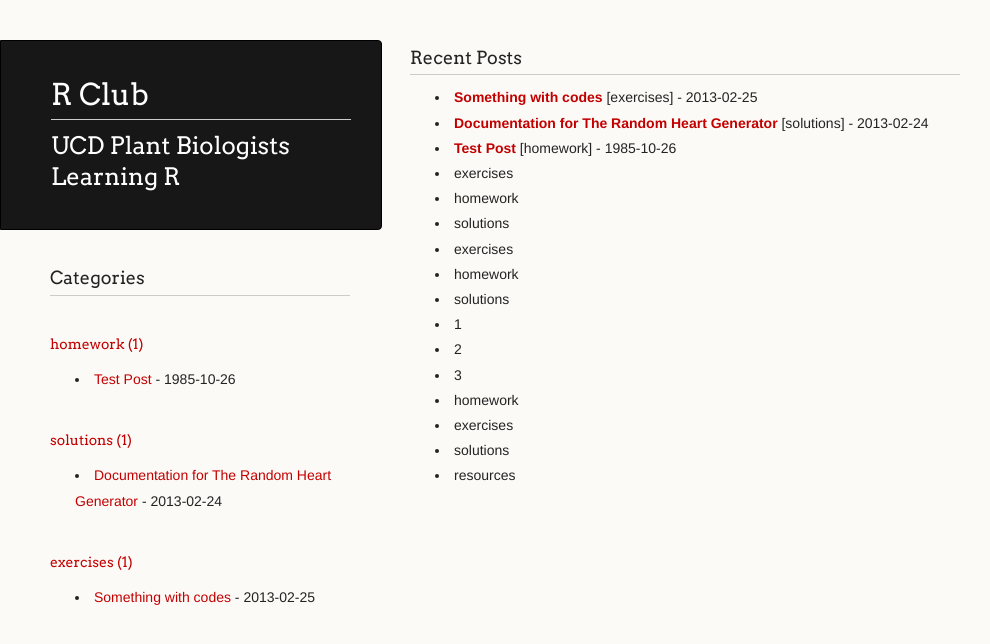
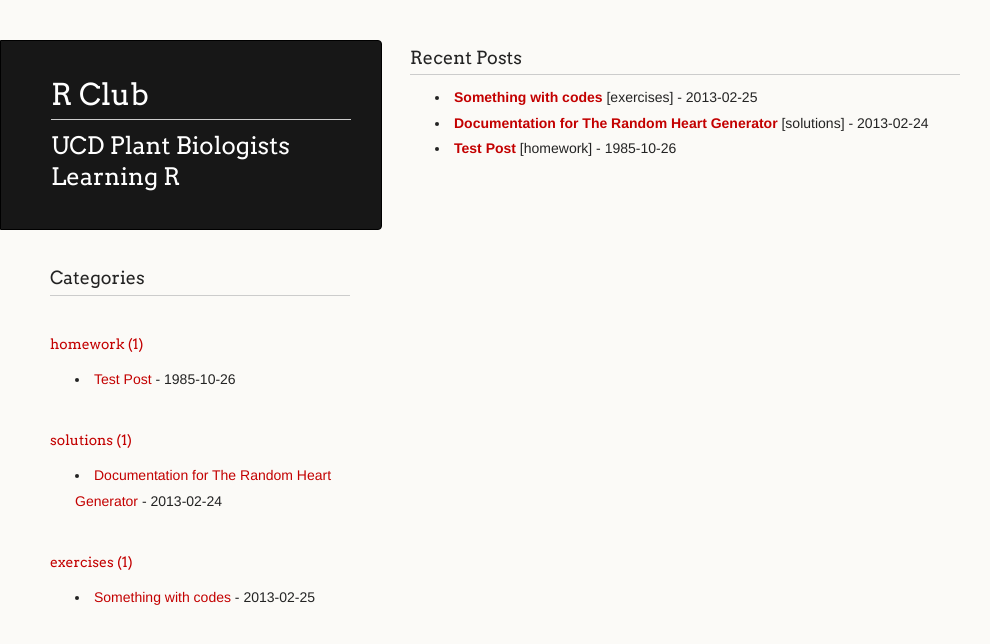
Before and after one commit to mfcovington/gh-pages-test, a Jekyll site: the page built from index.html, in a window 1280 px wide. Shown: the top 644 px of the page, without its empty margins (0-990 px from the left). Built offline with Jekyll 4.4.1, drawn with Linux system fonts in a browser that asks for light colours; Markdown is read by kramdown in place of the engine named in the settings.

Commit message:
proper sorting w/o plugins remains elusive. I'll wait.

```diff
--- a/index.html
+++ b/index.html
@@ -1,7 +1,6 @@
 ---
 layout: default
 title: UCD Plant Biologists Learning R
-catorder: ["homework", "exercises", "solutions", "resources"]
 ---
 
 <div class="content">
@@ -13,55 +12,6 @@ catorder: ["homework", "exercises", "solutions", "resources"]
     <a href="{{ site.baseurl }}{{ post.url }}"><strong>{{ post.title }}</strong></a>{% for cat in post.categories %} [{{ cat }}]{% endfor %}{% for tag in post.tags %} [{{ tag }}]{% endfor %} - {{ post.date | date: "%Y-%m-%d" }}
       </li>
       {% endfor %}
-
-
-
-
-{% capture get_items %}
-  {% for cat in site.categories %}
-    {{ cat | first }}
-  {% endfor %}
-{% endcapture %}
-{% capture num_words %}
-  {{ get_items | split:' ' | join:' ' | number_of_words }}
-{% endcapture %}
-{% for item in (1..num_words) %}
-  <li>{{ get_items | split:' ' | sort | join:' ' | truncatewords:item | remove:'.' | split:' ' | last }}</li>
-{% endfor %}
-
-
-
-
-{% capture get_items %}
-  {% for cat in site.categories %}
-    {{ cat | first }}
-  {% endfor %}
-{% endcapture %}
-{% capture num_words %}
-  {{ get_items | split:' ' | join:' ' | number_of_words }}
-{% endcapture %}
-{% for item in (1..num_words) %}
-  <li>{{ get_items | split:' ' | sort | join:' ' | truncatewords:item | remove:'.' | split:' ' | last }}</li>
-{% endfor %}
-
-{{% array = [1, "two", 3.0] %}}
-{% for item in array %}
-  <li>{{ item }}</li>
-{% endfor %}
-
-
-
-{% for item in (1..num_words) %}
-  <li>{{ item }}</li>
-{% endfor %}
-
-
-{% for cat in page.catorder %}
-  <li>{{ cat }}</li>
-{% endfor %}
-
-
-
     </ul>
   </div>
 </div>
```
